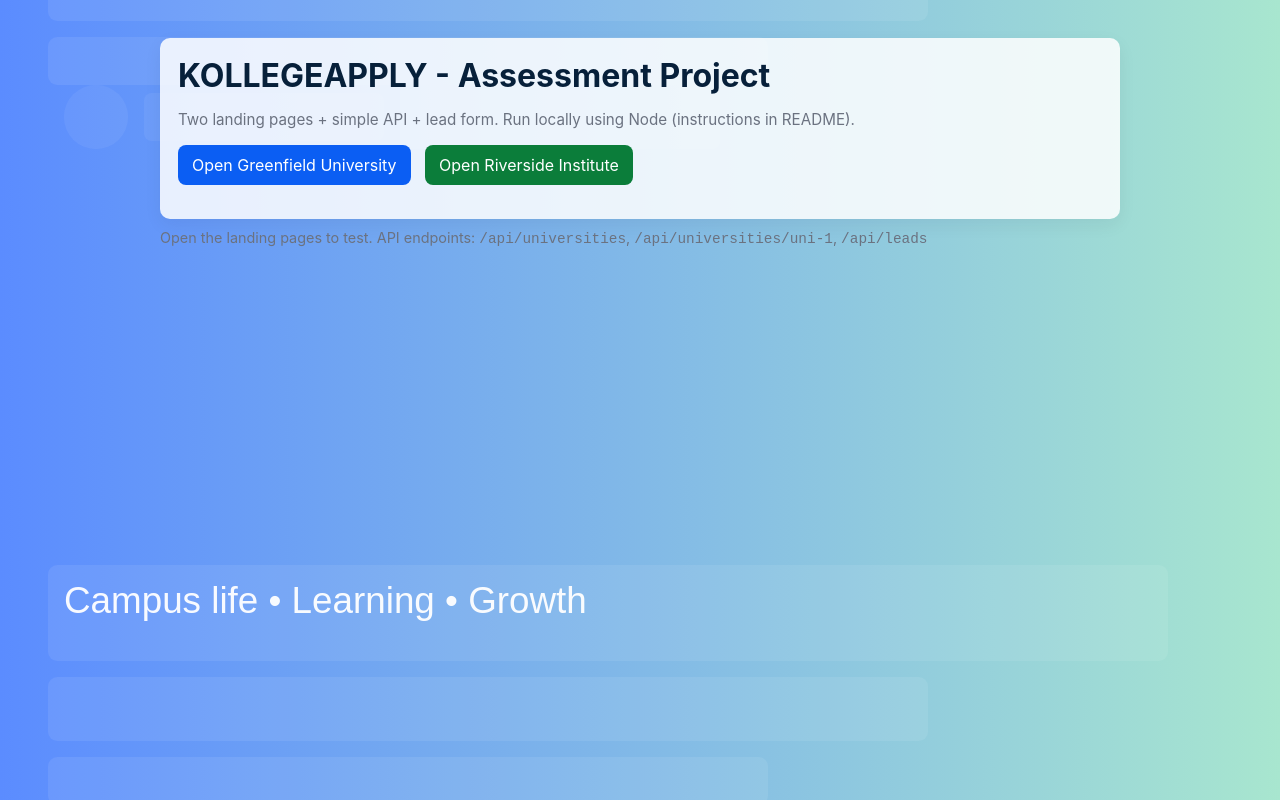
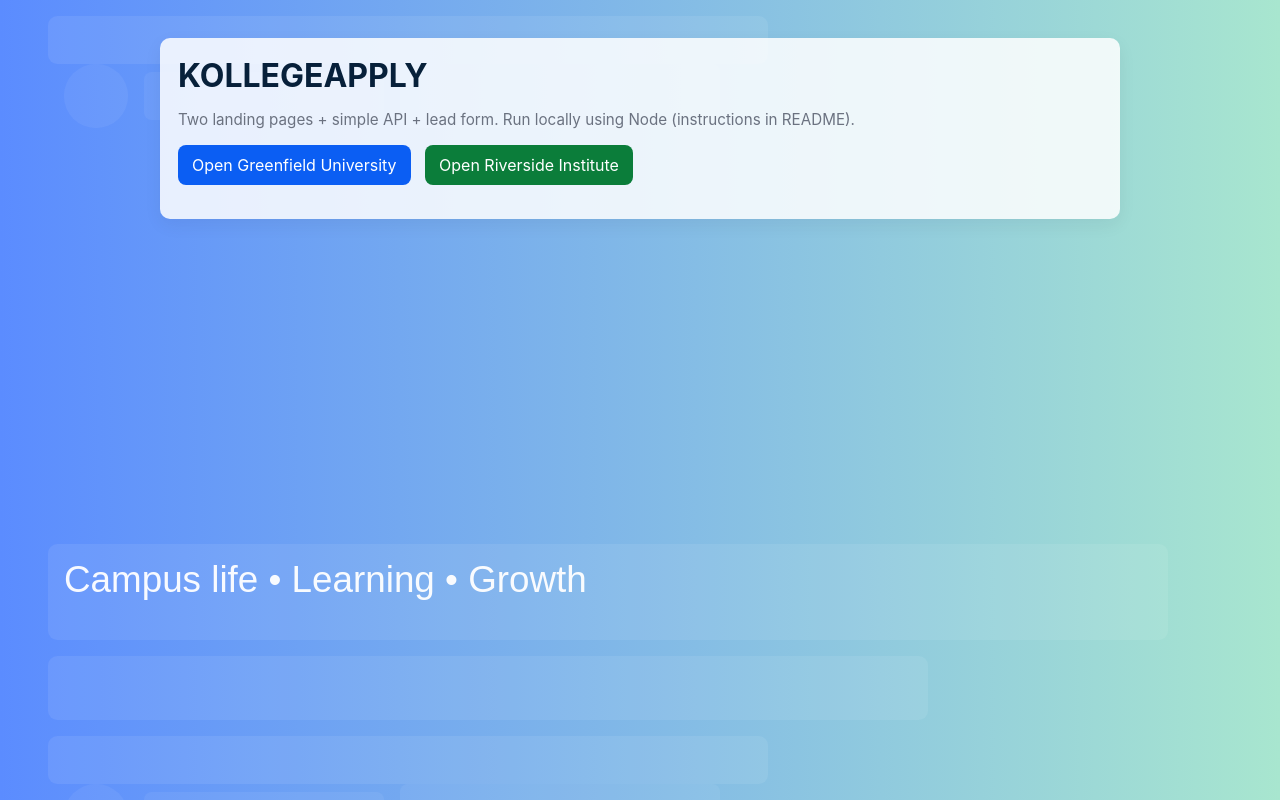
Before and after one commit to Pawankushwaha13/project, a website: page public/index.html in a window 1280 px wide. Drawn offline with Linux system fonts and the light colour scheme; files whose address does not match are found by name.

Commit message:
Simplify index.html by removing header and footer
Removed the project descriptor and footer text from the index page.

```diff
--- a/public/index.html
+++ b/public/index.html
@@ -10,14 +10,11 @@
 <body>
   <div class="container">
     <div class="header card">
-      <h1>KOLLEGEAPPLY - Assessment Project</h1>
+      <h1>KOLLEGEAPPLY</h1>
       <p class="small">Two landing pages + simple API + lead form. Run locally using Node (instructions in README).</p>
       <p>
         <a class="btn" href="/greenfield.html">Open Greenfield University</a>
         <a class="btn" href="/riverside.html" style="background:#0b7d3a;margin-left:10px">Open Riverside Institute</a>
       </p>
-    </div>
-    <p class="footer">Open the landing pages to test. API endpoints: <code>/api/universities</code>, <code>/api/universities/uni-1</code>, <code>/api/leads</code></p>
-  </div>
 </body>
 </html>
```
